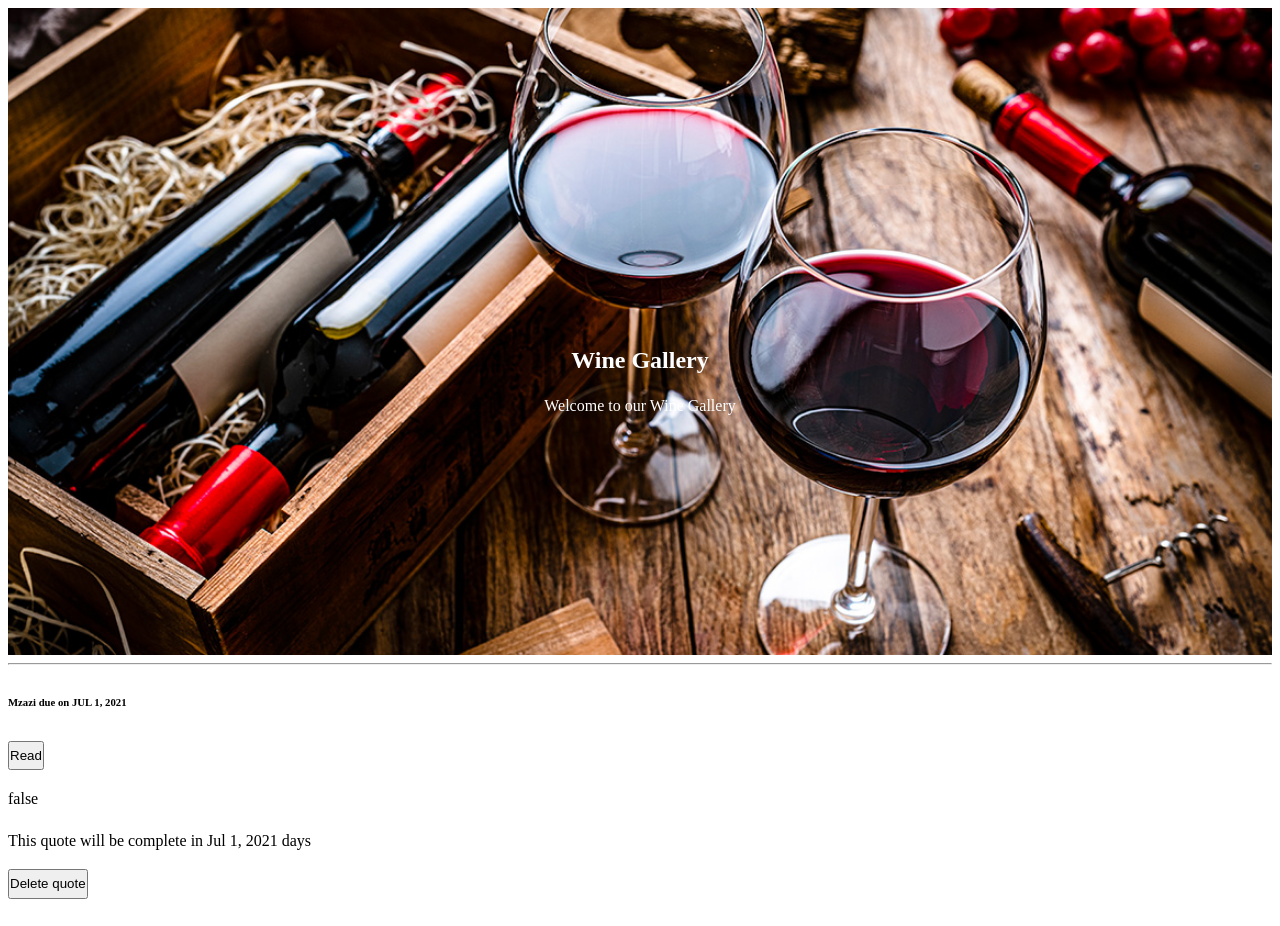
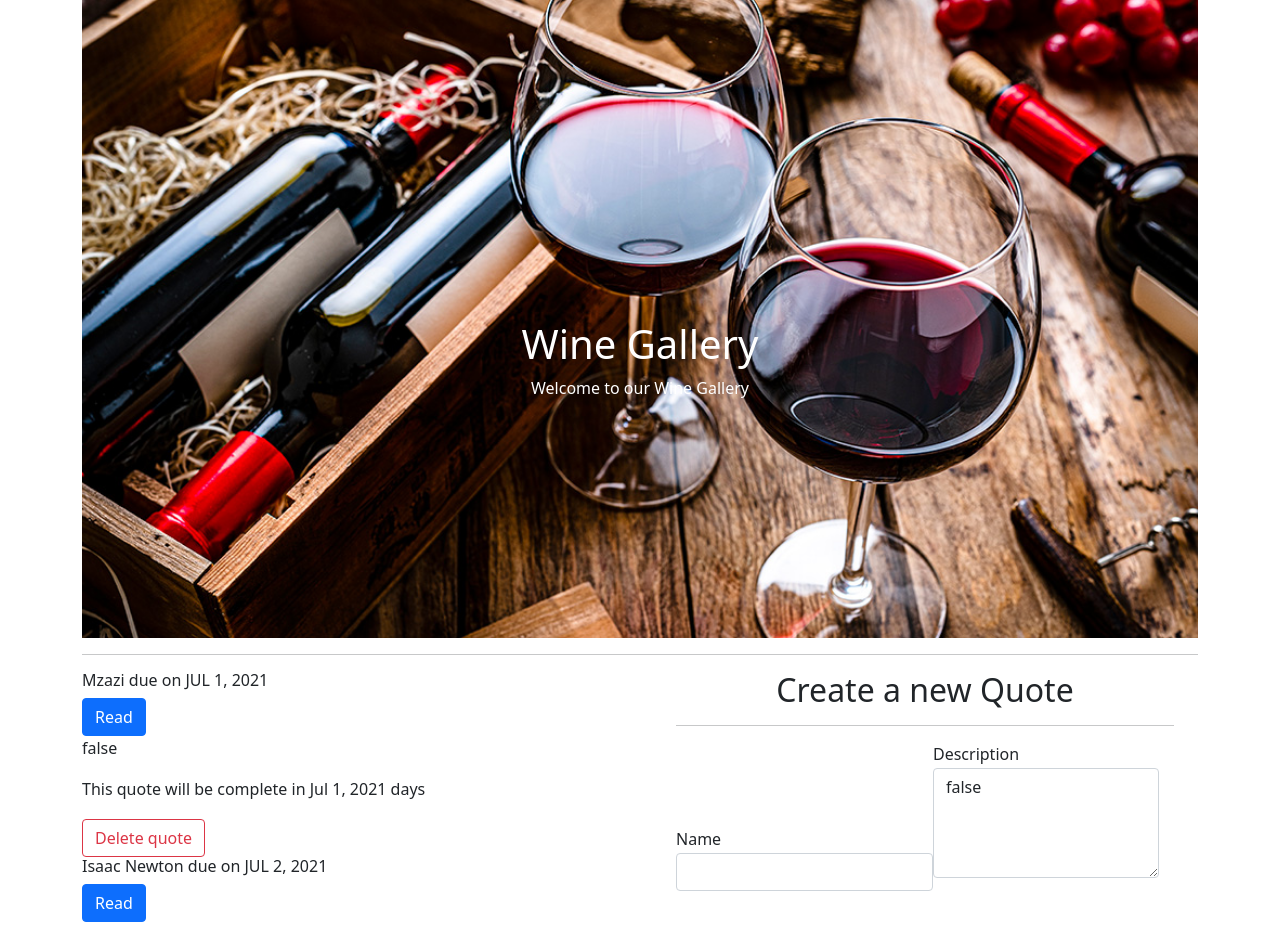
Before and after one commit to Mzazi25/QuotesAngular, an Angular app: page / in a window 1280 px wide. Shown: the top 926 px of the page. Built offline with nearby package versions, Linux system fonts and the light colour scheme.

Commit message:
added Bootstrap

```diff
--- a/package.json
+++ b/package.json
@@ -20,6 +20,8 @@
     "@angular/platform-browser": "~13.1.0",
     "@angular/platform-browser-dynamic": "~13.1.0",
     "@angular/router": "~13.1.0",
+    "bootstrap": "^5.1.3",
+    "popper": "^1.0.1",
     "rxjs": "~7.4.0",
     "tslib": "^2.3.0",
     "zone.js": "~0.11.4"
--- a/src/app/quote-form/quote-form.component.css
+++ b/src/app/quote-form/quote-form.component.css
@@ -0,0 +1,4 @@
+.form-group{
+    display: inline-block;
+    padding-bottom: 50px;
+}
--- a/src/styles.css
+++ b/src/styles.css
@@ -1,4 +1,5 @@
 /* You can add global styles to this file, and also import other style files */
+@import "~bootstrap/dist/css/bootstrap.css";
 *{
     padding: 0;
     line-height: 1.6rem;
```
Also changed, not shown: 1 other file (tests, documents, lock files or other folders).
